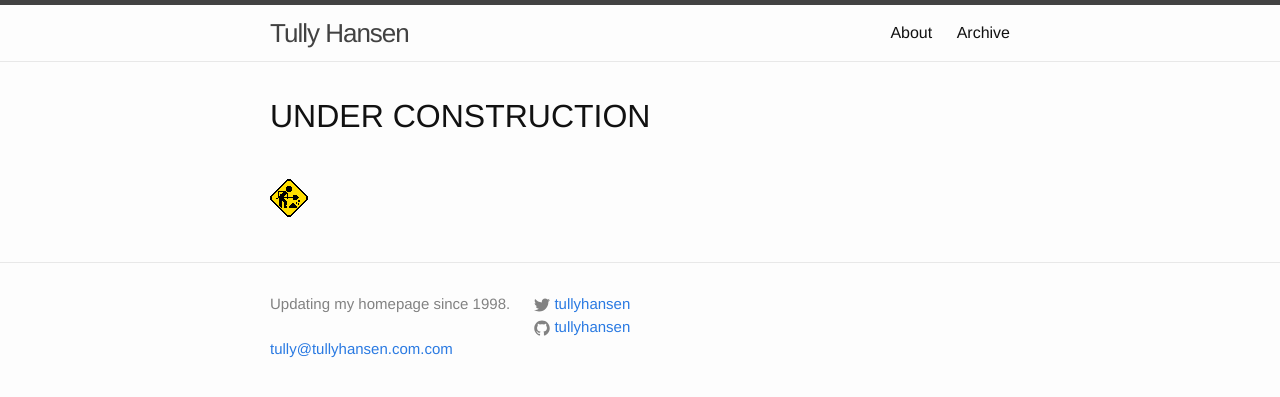
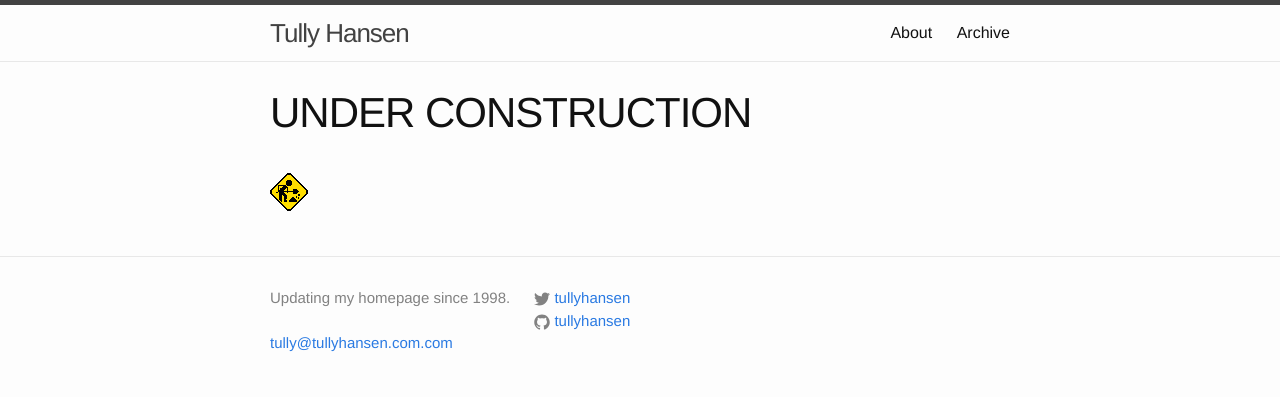
Before and after one commit to tullyhansen/tullyhansen.github.io, a Jekyll site: the page built from index.md, in a window 1280 px wide. Shown: the top 397 px of the page. Built offline with Jekyll 4.4.1, drawn with Linux system fonts in a browser that asks for light colours; a script that is not in the unit is left out.

Commit message:
Make H1 big everywhere

```diff
--- a/_sass/_base.scss
+++ b/_sass/_base.scss
@@ -81,6 +81,16 @@ li {
  */
 h1, h2, h3, h4, h5, h6 {
     font-weight: 300;
+}
+
+h1 {
+    font-size: 42px;
+    letter-spacing: -1px;
+    line-height: 1;
+
+    @include media-query($on-laptop) {
+        font-size: 36px;
+    }
 }
 
 
```
